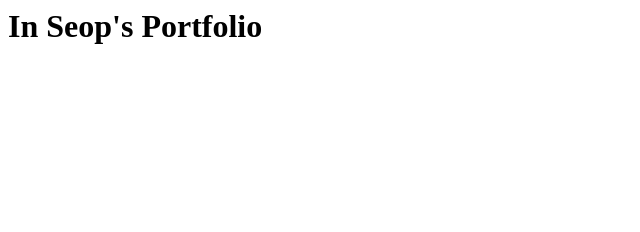
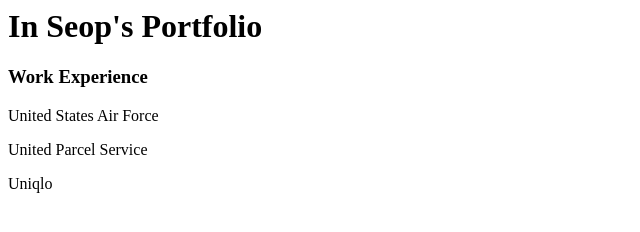
Before and after one commit to inseophwang/basic-basic-portfolio, a plain HTML site: page index.html in a window 1280 px wide. Shown: the whole page, without its empty margins (0-640 px from the left). Drawn offline with Linux system fonts and the light colour scheme.

Commit message:
category-1

```diff
--- a/index.html
+++ b/index.html
@@ -4,6 +4,9 @@
     </head>
 
     <body>
-
+        <h3>Work Experience</h3>
+            <p>United States Air Force</p>
+            <p>United Parcel Service</p>
+            <p>Uniqlo</p>
     </body>
 </html>
```
